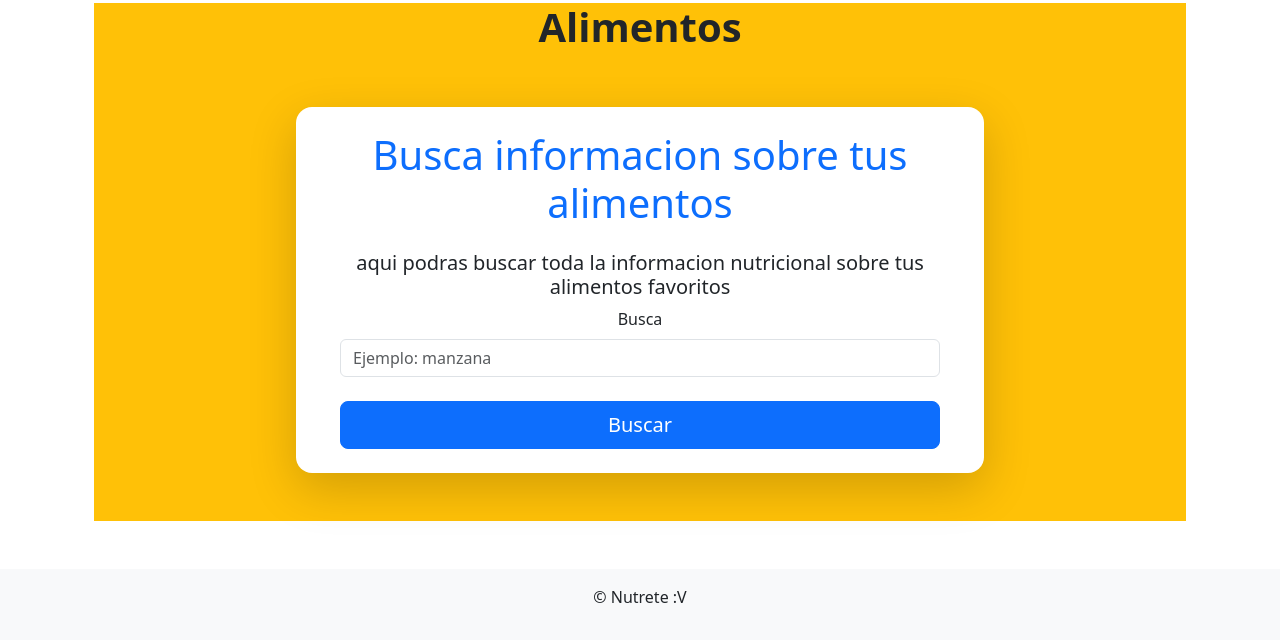
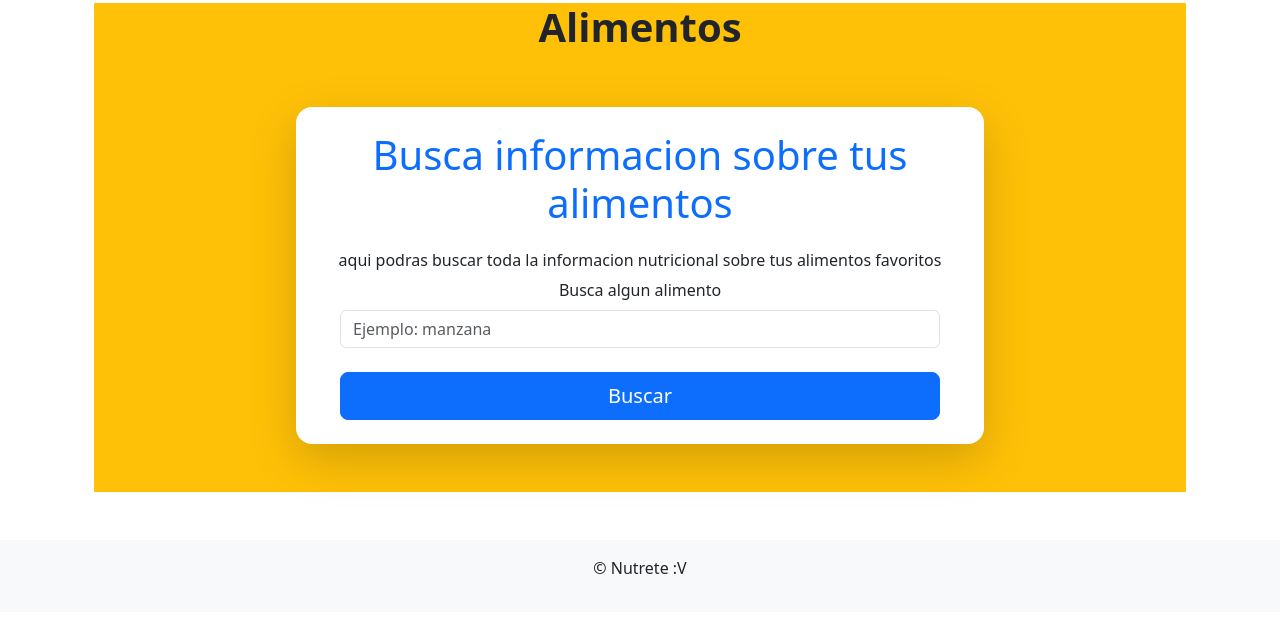
Before and after one commit to Jesus-Cabrera-Avila/NutriApp, a Flask app: page /index in a window 1280 px wide. Shown: the part 101-741 px from the top of the page. Run offline with Flask 3, Linux system fonts and the light colour scheme.

Commit message:
edrftgyh

```diff
--- a/templates/index.html
+++ b/templates/index.html
@@ -18,13 +18,13 @@
                         <div class="card shadow-lg border-0 rounded-4">
                             <div class="card-body p-4">
                                 <h1 class="text-center mb-4 text-primary">Busca informacion sobre tus alimentos</h1>
-                                <h5>aqui podras buscar toda la informacion nutricional sobre tus alimentos favoritos</h5>
+                                <h6>aqui podras buscar toda la informacion nutricional sobre tus alimentos favoritos</h6>
 
 <form action="/search" method="POST" class="mx-auto" style="max-width: 600px;">
 
                                 <div class="row">
                                     <div class="col-md-12">
-                                    <label for="nombre" class="form-label">Busca</label>
+                                    <label for="nombre" class="form-label">Busca algun alimento</label>
                                     <input type="text" class="form-control" id="buscar" name="buscar" placeholder="Ejemplo: manzana" required>
                                 </div>
 
```
